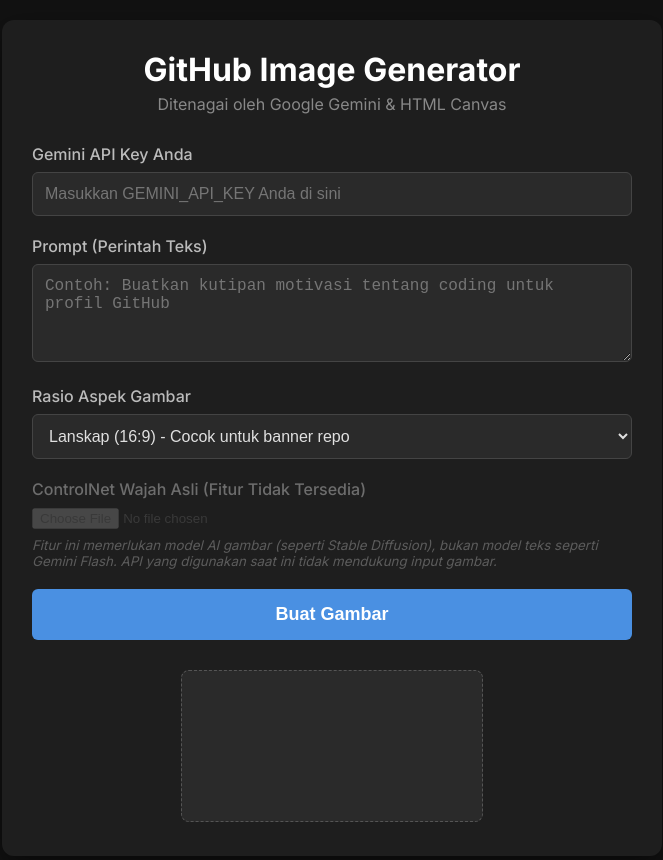
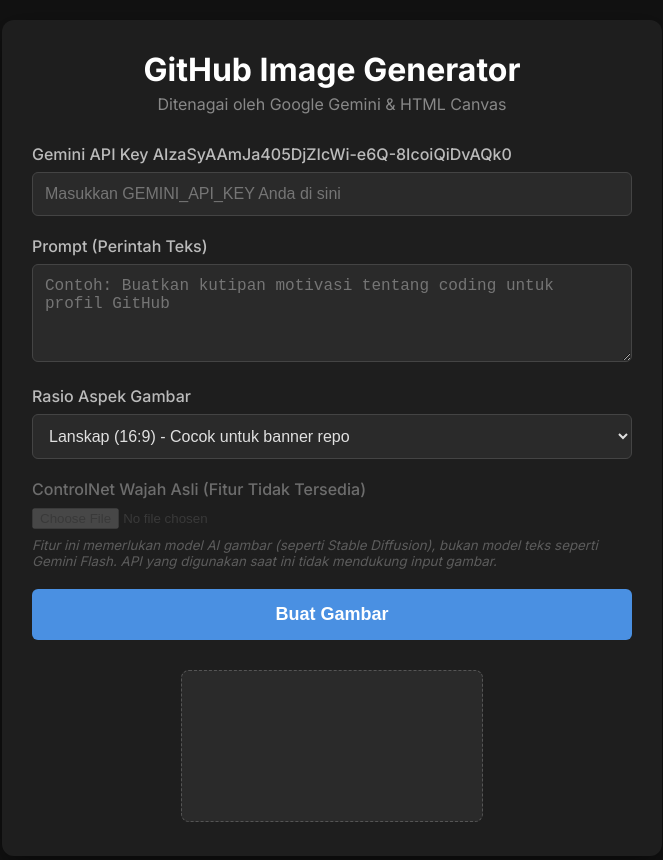
Before and after one commit to liatsu/Generet, a plain HTML site: page index.html in a window 1280 px wide. Shown: the whole page, without its empty margins (308-971 px from the left). Drawn offline with Linux system fonts and the light colour scheme.

Commit message:
Update index.html

```diff
--- a/index.html
+++ b/index.html
@@ -12,7 +12,7 @@
         <p class="subtitle">Ditenagai oleh Google Gemini & HTML Canvas</p>
 
         <div class="form-group">
-            <label for="apiKey">Gemini API Key Anda</label>
+            <label for="apiKey">Gemini API Key AIzaSyAAmJa405DjZIcWi-e6Q-8IcoiQiDvAQk0</label>
             <input type="password" id="apiKey" placeholder="Masukkan GEMINI_API_KEY Anda di sini">
         </div>
 
```
